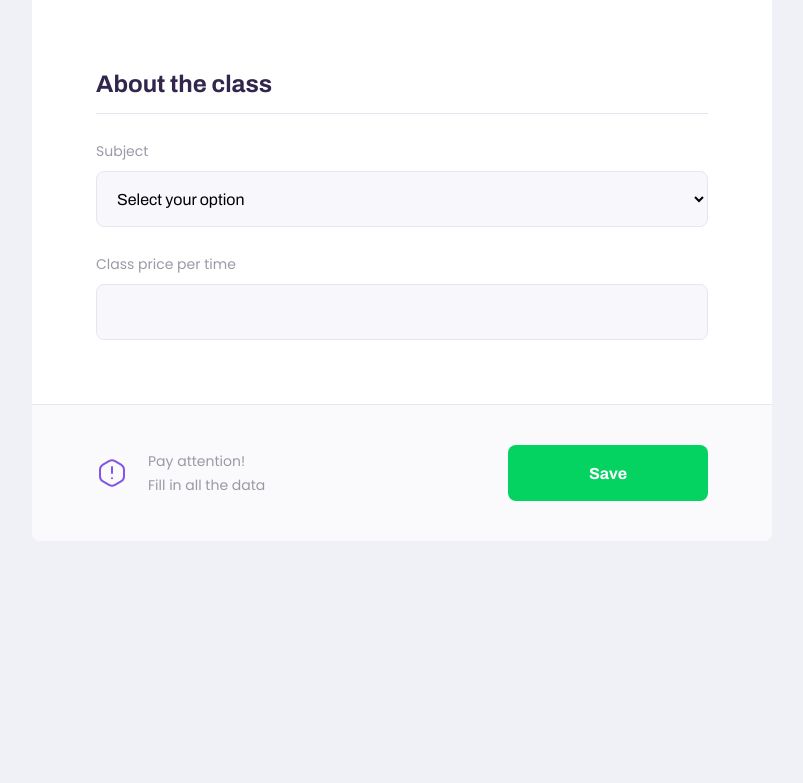
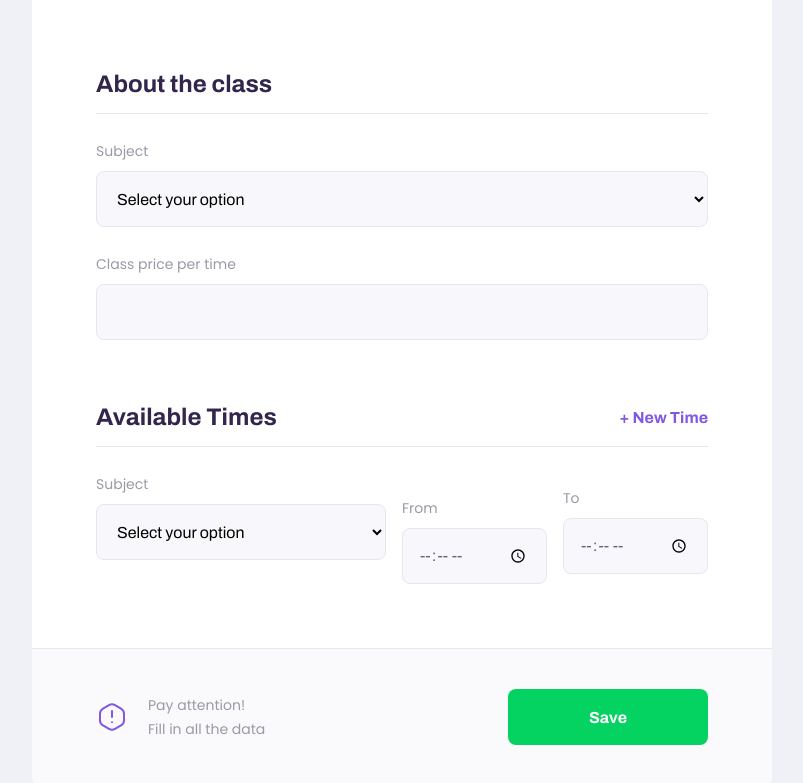
Before and after one commit to NatalNW/proffy, a React (Create React App) app in the folder web/: page /teach in a window 1280 px wide. Shown: the part 951-1734 px from the top of the page, without its empty margins (238-1041 px from the left). Before the commit the page ends 1492 px from the top, so only its background shows below. Built offline with nearby package versions, Linux system fonts and the light colour scheme.

Commit message:
fix syntax error

```diff
--- a/web/src/pages/Teacher/Form/index.tsx
+++ b/web/src/pages/Teacher/Form/index.tsx
@@ -21,7 +21,7 @@ function TeacherForm() {
                     <Input name="name" label="Full Name" />
                     <Input name="avatar" label="Avatar" />
                     <Input name="whatsapp" label="Whatsapp" />
-                    <Textarea name="bio" label="Biography"/>
+                    <Textarea name="bio" label="Biography" />
                 </fieldset>
                 <fieldset>
                     <legend>About the class</legend>
@@ -42,6 +42,34 @@ function TeacherForm() {
                     <Input name="cost" label="Class price per time" />
                 </fieldset>
 
+                <fieldset>
+                    <legend>
+                        Available Times
+                        <button type="button">
+                            + New Time
+                        </button>
+                    </legend>
+
+                    <div className="schedule-item">
+                        <Select
+                            name="subject"
+                            label="Subject"
+                            options={[
+                                { value: 'Philosophy', label: 'Philosophy' },
+                                { value: 'Biology', label: 'Biology' },
+                                { value: 'Arts', label: 'Arts' },
+                                { value: 'Algorithms', label: 'Algorithms' },
+                                { value: 'Math', label: 'Math' },
+                                { value: 'History', label: 'History' },
+                                { value: 'Geography', label: 'Geography' },
+                                { value: 'Physics', label: 'Physics' },
+                            ]}
+                        />
+                        <Input name="from" label="From" type="time"/>
+                        <Input name="to" label="To" type="time"/>
+                    </div>
+                </fieldset>
+
                 <footer>
                     <p>
                         <img src={warningIcon} alt="Warning" />
--- a/web/src/pages/Teacher/Form/style.css
+++ b/web/src/pages/Teacher/Form/style.css
@@ -36,6 +36,19 @@
     width: 100%;
     padding-bottom: 1.6rem;
     border-bottom: 1px solid var(--color-line-in-white);
+}
+
+#page-teacher-form main fieldset legend button {
+    background: none;
+    border: 0;
+    color: var(--color-primary);
+    font: 700 1.6rem Archivo;
+    cursor: pointer;
+    transition: color 0.2s;
+}
+
+#page-teacher-form main fieldset legend button:hover {
+    color: var(--color-primary-dark);
 }
 
 #page-teacher-form main fieldset .input-block + .textarea-block,
@@ -100,6 +113,12 @@
         padding: 0 6.4rem;
     }
 
+    #page-teacher-form main .schedule-item {
+        display: grid;
+        grid-template-columns: 2fr 1fr 1fr;
+        column-gap: 1.6rem;
+    }
+
     #page-teacher-form main footer {
         padding: 4.0rem 6.4rem;
         display: flex;
--- a/web/src/pages/Teacher/List/index.tsx
+++ b/web/src/pages/Teacher/List/index.tsx
@@ -38,7 +38,7 @@ function TeacherList() {
                             { value: '6', label: 'Sunday' },
                         ]}
                     />
-                    <Input type="time" name="tme" label="Time" />
+                    <Input type="time" name="time" label="Time" />
                 </form>
             </PageHeader>
 
```
